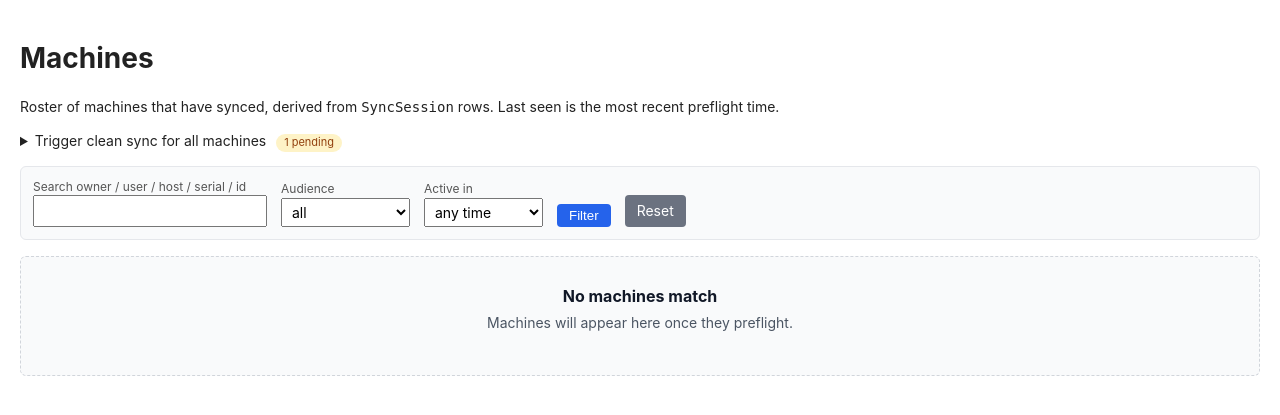
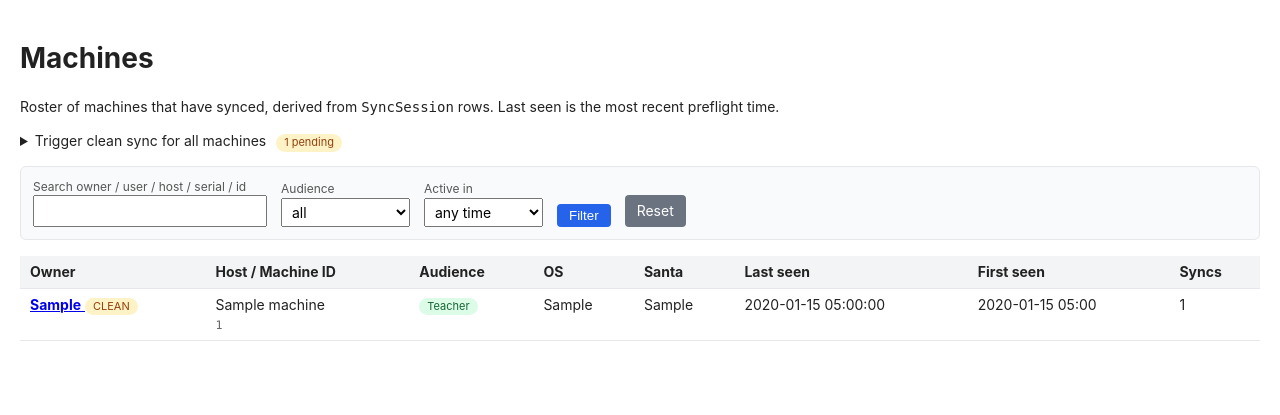
Before and after one commit to dcanora-lhps/elf, a Django app: page /machines/ in a window 1280 px wide. Shown: the part 48-463 px from the top of the page. Run offline with Django 5.2, Linux system fonts and the light colour scheme; a user stored in the database is signed in; tables that the repository leaves empty hold one stand-in row (values such as "Sample post"); data that the repository does not hold is empty.

Commit message:
Add Machine model for improved sync tracking and UI rendering

```diff
--- a/app/models.py
+++ b/app/models.py
@@ -256,6 +256,41 @@ class AuxiliaryEvent(models.Model):
         ordering = ["-received_at"]
 
 
+class Machine(models.Model):
+    """Roster row, one per machine_id. Maintained by sync preflight/postflight.
+
+    Identity fields cache the most recent values reported in preflight so the
+    Machines tab can render without aggregating SyncSession on every request.
+    """
+
+    machine_id = models.CharField(max_length=255, unique=True)
+    audience = models.CharField(max_length=16, choices=Audience.choices, db_index=True)
+
+    machine_owner = models.CharField(max_length=255, blank=True, default="", db_index=True)
+    primary_user = models.CharField(max_length=255, blank=True, default="")
+    hostname = models.CharField(max_length=255, blank=True, default="")
+    serial_num = models.CharField(max_length=128, blank=True, default="")
+    os_version = models.CharField(max_length=64, blank=True, default="")
+    os_build = models.CharField(max_length=64, blank=True, default="")
+    model_identifier = models.CharField(max_length=128, blank=True, default="")
+    santa_version = models.CharField(max_length=64, blank=True, default="")
+
+    first_seen = models.DateTimeField(default=timezone.now)
+    last_seen = models.DateTimeField(default=timezone.now, db_index=True)
+    last_completed = models.DateTimeField(null=True, blank=True)
+    sync_count = models.PositiveIntegerField(default=0)
+
+    class Meta:
+        ordering = ["-last_seen"]
+        indexes = [
+            models.Index(fields=["-last_seen"]),
+            models.Index(fields=["-sync_count"]),
+        ]
+
+    def __str__(self):
+        return self.machine_owner or self.hostname or self.machine_id
+
+
 class UnknownMachine(models.Model):
     machine_id = models.CharField(max_length=255, unique=True)
     first_seen = models.DateTimeField(auto_now_add=True)
--- a/app/sync.py
+++ b/app/sync.py
@@ -16,6 +16,7 @@ from .models import (
     CleanSyncFlag,
     ClientMode,
     Event,
+    Machine,
     MachinePolicy,
     ServerSettings,
     SyncSession,
@@ -81,6 +82,32 @@ def _current_session(machine_id):
     )
 
 
+_MACHINE_IDENTITY_FIELDS = (
+    "machine_owner",
+    "primary_user",
+    "hostname",
+    "serial_num",
+    "os_version",
+    "os_build",
+    "model_identifier",
+    "santa_version",
+)
+
+
+def _touch_machine(machine_id, audience, identity):
+    """Upsert the Machine roster row at preflight time and bump sync_count."""
+    now = timezone.now()
+    defaults = {"audience": audience, "last_seen": now, **identity}
+    _, created = Machine.objects.get_or_create(
+        machine_id=machine_id,
+        defaults={**defaults, "first_seen": now, "sync_count": 1},
+    )
+    if not created:
+        Machine.objects.filter(machine_id=machine_id).update(
+            sync_count=F("sync_count") + 1, **defaults
+        )
+
+
 @json_endpoint
 def preflight(request, body, machine_id):
     audience = audience_for(machine_id)
@@ -94,6 +121,16 @@ def preflight(request, body, machine_id):
 
     client_mode = _resolve_client_mode(machine_id, server_settings, audience)
 
+    identity = {
+        "machine_owner": str(body.get("machine_owner") or "")[:255],
+        "primary_user": str(body.get("primary_user") or "")[:255],
+        "hostname": str(body.get("hostname") or "")[:255],
+        "serial_num": str(body.get("serial_num") or "")[:128],
+        "os_version": str(body.get("os_version") or "")[:64],
+        "os_build": str(body.get("os_build") or "")[:64],
+        "model_identifier": str(body.get("model_identifier") or "")[:128],
+        "santa_version": str(body.get("santa_version") or "")[:64],
+    }
     session = SyncSession.objects.create(
         machine_id=machine_id,
         audience=audience,
@@ -102,15 +139,9 @@ def preflight(request, body, machine_id):
         batch_size=settings.SANTA_DEFAULT_BATCH_SIZE,
         client_rules_hash=str(body.get("rules_hash") or ""),
         consumed_clean_flag=bool(flag),
-        machine_owner=str(body.get("machine_owner") or "")[:255],
-        primary_user=str(body.get("primary_user") or "")[:255],
-        hostname=str(body.get("hostname") or "")[:255],
-        serial_num=str(body.get("serial_num") or "")[:128],
-        os_version=str(body.get("os_version") or "")[:64],
-        os_build=str(body.get("os_build") or "")[:64],
-        model_identifier=str(body.get("model_identifier") or "")[:128],
-        santa_version=str(body.get("santa_version") or "")[:64],
+        **identity,
     )
+    _touch_machine(machine_id, audience, identity)
 
     response = {
         "client_mode": session.client_mode,
@@ -315,12 +346,15 @@ def postflight(request, body, machine_id):
     completed_sync_type = str(body.get("sync_type") or "")
     rules_hash = str(body.get("rules_hash") or "")
 
+    now = timezone.now()
     session.rules_received = received
     session.rules_processed = processed
     session.postflight_sync_type = completed_sync_type
     session.final_rules_hash = rules_hash
-    session.completed_at = timezone.now()
+    session.completed_at = now
     session.save()
+
+    Machine.objects.filter(machine_id=machine_id).update(last_completed=now)
 
     SyncCursor = session.cursors.model
     SyncCursor.objects.filter(session=session).delete()
--- a/app/views.py
+++ b/app/views.py
@@ -31,6 +31,7 @@ from .models import (
     AuxiliaryEvent,
     CleanSyncFlag,
     Event,
+    Machine,
     MachinePolicy,
     Rule,
     RuleType,
@@ -419,14 +420,14 @@ class UnknownMachineListView(LoginRequiredMixin, ListView):
 
 
 MACHINE_LIST_SORTS = {
-    "-last_seen": ("-last_seen",),
-    "last_seen": ("last_seen",),
-    "-first_seen": ("-first_seen",),
-    "first_seen": ("first_seen",),
-    "-sync_count": ("-sync_count", "-last_seen"),
-    "sync_count": ("sync_count", "-last_seen"),
-    "machine_id": ("machine_id",),
-    "-machine_id": ("-machine_id",),
+    "-last_seen",
+    "last_seen",
+    "-first_seen",
+    "first_seen",
+    "-sync_count",
+    "sync_count",
+    "machine_id",
+    "-machine_id",
 }
 
 _ACTIVE_WINDOWS = {
@@ -441,8 +442,8 @@ _CLEAN_SYNC_VALUES = {s.value for s in CLEAN_SYNC_TYPES}
 
 @login_required
 def machine_list(request):
-    """Aggregate SyncSession rows by machine_id to show a roster of machines and last check-in."""
-    qs = SyncSession.objects.all()
+    """Roster of machines and last check-in, served straight from the Machine table."""
+    qs = Machine.objects.all()
 
     q = (request.GET.get("q") or "").strip()
     if q:
@@ -460,47 +461,23 @@ def machine_list(request):
 
     active = (request.GET.get("active") or "").strip()
     if active in _ACTIVE_WINDOWS:
-        qs = qs.filter(started_at__gte=timezone.now() - _ACTIVE_WINDOWS[active])
+        qs = qs.filter(last_seen__gte=timezone.now() - _ACTIVE_WINDOWS[active])
 
     sort = request.GET.get("sort") or "-last_seen"
     if sort not in MACHINE_LIST_SORTS:
         sort = "-last_seen"
 
-    aggregated = (
-        qs.values("machine_id")
-        .annotate(
-            sync_count=Count("id"),
-            last_seen=Max("started_at"),
-            first_seen=Min("started_at"),
-            last_completed=Max("completed_at"),
-        )
-        .order_by(*MACHINE_LIST_SORTS[sort])
-    )
-
-    paginator = Paginator(aggregated, 100)
+    paginator = Paginator(qs.order_by(sort, "-id"), 100)
     page_obj = paginator.get_page(request.GET.get("page"))
 
-    last_per_machine = {}
-    for s in (
-        SyncSession.objects.filter(machine_id__in=[r["machine_id"] for r in page_obj.object_list])
-        .order_by("machine_id", "-started_at")
-        .only(
-            "machine_id", "audience", "sync_type", "client_mode", "started_at", "completed_at",
-            "machine_owner", "primary_user", "hostname", "serial_num", "os_version", "santa_version",
-        )
-    ):
-        last_per_machine.setdefault(s.machine_id, s)
-
+    page_machines = list(page_obj.object_list)
     pending_per_machine = dict(
         CleanSyncFlag.objects.filter(
-            machine_id__in=[r["machine_id"] for r in page_obj.object_list]
+            machine_id__in=[m.machine_id for m in page_machines]
         ).values_list("machine_id", "requested_sync_type")
     )
-
-    rows = []
-    for r in page_obj.object_list:
-        last = last_per_machine.get(r["machine_id"])
-        rows.append({**r, "last": last, "pending_clean": pending_per_machine.get(r["machine_id"])})
+    for m in page_machines:
+        m.pending_clean = pending_per_machine.get(m.machine_id)
 
     filters_only = request.GET.copy()
     filters_only.pop("sort", None)
@@ -510,7 +487,7 @@ def machine_list(request):
         request,
         "machines/list.html",
         {
-            "rows": rows,
+            "machines": page_machines,
             "page_obj": page_obj,
             "paginator": paginator,
             "is_paginated": paginator.num_pages > 1,
@@ -551,24 +528,15 @@ def machine_detail(request, machine_id):
     else:
         form = MachinePolicyForm(instance=policy)
 
+    machine = Machine.objects.filter(machine_id=machine_id).first()
     sessions = list(
         SyncSession.objects.filter(machine_id=machine_id).order_by("-started_at")[:50]
     )
-    summary = None
-    current = None
-    if sessions:
-        summary = SyncSession.objects.filter(machine_id=machine_id).aggregate(
-            sync_count=Count("id"),
-            first_seen=Min("started_at"),
-            last_seen=Max("started_at"),
-            last_completed=Max("completed_at"),
-        )
-        current = sessions[0]
     recent_events = list(
         Event.objects.filter(machine_id=machine_id).order_by("-received_at")[:25]
     )
     server_settings = ServerSettings.get()
-    machine_audience = audience_for(machine_id)
+    machine_audience = machine.audience if machine else audience_for(machine_id)
     audience_field = {
         Audience.MIDDLE_SCHOOL: "middle_school_client_mode",
         Audience.UPPER_SCHOOL: "upper_school_client_mode",
@@ -592,9 +560,8 @@ def machine_detail(request, machine_id):
         "machines/detail.html",
         {
             "machine_id": machine_id,
+            "machine": machine,
             "sessions": sessions,
-            "summary": summary,
-            "current": current,
             "recent_events": recent_events,
             "policy": policy,
             "policy_form": form,
@@ -642,7 +609,7 @@ def machines_clean_sync_all(request):
         sync_type = SyncType.CLEAN_ALL.value
     reason = (request.POST.get("reason") or "")[:255] or "fleet-wide clean sync"
 
-    machine_ids = list(SyncSession.objects.values_list("machine_id", flat=True).distinct())
+    machine_ids = list(Machine.objects.values_list("machine_id", flat=True))
     user = request.user if request.user.is_authenticated else None
 
     count = 0
--- a/templates/machines/list.html
+++ b/templates/machines/list.html
@@ -50,7 +50,7 @@
   </form>
 </div>
 
-{% if rows %}
+{% if machines %}
 <table>
 <thead>
 <tr>
@@ -65,27 +65,27 @@
 </tr>
 </thead>
 <tbody>
-{% for r in rows %}
+{% for m in machines %}
 <tr>
   <td>
-    <a href="{% url 'machine-detail' r.machine_id %}">
-      <strong>{{ r.last.machine_owner|default:r.last.primary_user|default:"—" }}</strong>
+    <a href="{% url 'machine-detail' m.machine_id %}">
+      <strong>{{ m.machine_owner|default:m.primary_user|default:"—" }}</strong>
     </a>
-    {% if r.pending_clean %}<span class="pill unknown" title="Clean sync queued">{{ r.pending_clean }}</span>{% endif %}
-    {% if r.last.machine_owner and r.last.primary_user and r.last.primary_user != r.last.machine_owner %}
-      <br><small style="color:#666">user: {{ r.last.primary_user }}</small>
+    {% if m.pending_clean %}<span class="pill unknown" title="Clean sync queued">{{ m.pending_clean }}</span>{% endif %}
+    {% if m.machine_owner and m.primary_user and m.primary_user != m.machine_owner %}
+      <br><small style="color:#666">user: {{ m.primary_user }}</small>
     {% endif %}
   </td>
   <td>
-    {% if r.last.hostname %}{{ r.last.hostname }}<br>{% endif %}
-    <small class="mono" style="color:#666">{{ r.machine_id|truncatechars:40 }}</small>
+    {% if m.hostname %}{{ m.hostname }}<br>{% endif %}
+    <small class="mono" style="color:#666">{{ m.machine_id|truncatechars:40 }}</small>
   </td>
-  <td>{% if r.last %}<span class="pill {{ r.last.audience }}">{{ r.last.get_audience_display }}</span>{% else %}—{% endif %}</td>
-  <td>{{ r.last.os_version|default:"—" }}</td>
-  <td>{{ r.last.santa_version|default:"—" }}</td>
-  <td>{{ r.last_seen|date:"Y-m-d H:i:s" }}</td>
-  <td>{{ r.first_seen|date:"Y-m-d H:i" }}</td>
-  <td>{{ r.sync_count }}</td>
+  <td><span class="pill {{ m.audience }}">{{ m.get_audience_display }}</span></td>
+  <td>{{ m.os_version|default:"—" }}</td>
+  <td>{{ m.santa_version|default:"—" }}</td>
+  <td>{{ m.last_seen|date:"Y-m-d H:i:s" }}</td>
+  <td>{{ m.first_seen|date:"Y-m-d H:i" }}</td>
+  <td>{{ m.sync_count }}</td>
 </tr>
 {% endfor %}
 </tbody>
```
Also changed, not shown: app/admin.py (+21 -0 lines), templates/machines/detail.html (+14 -16 lines), app/migrations/0015_machine.py (added).
